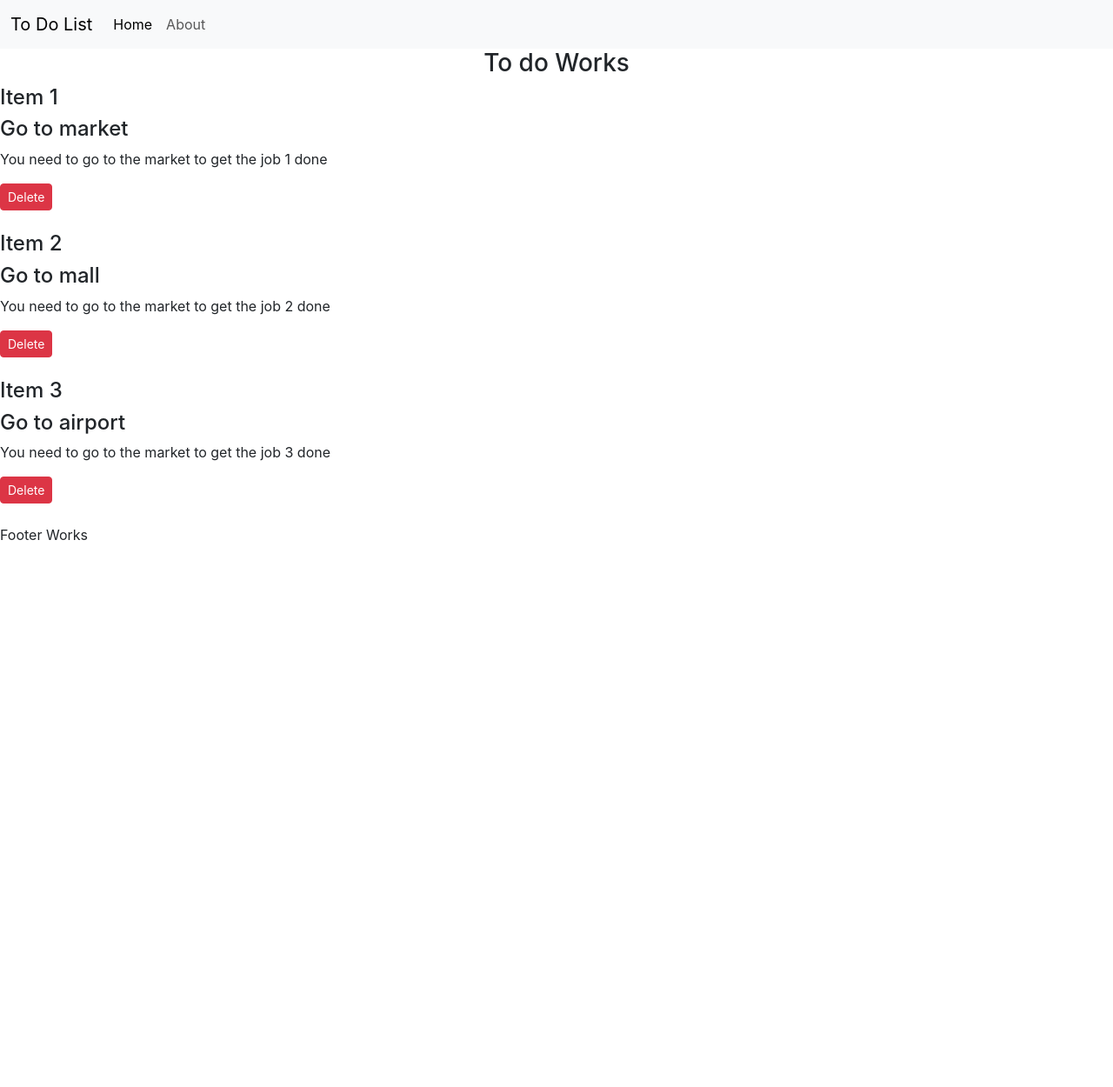
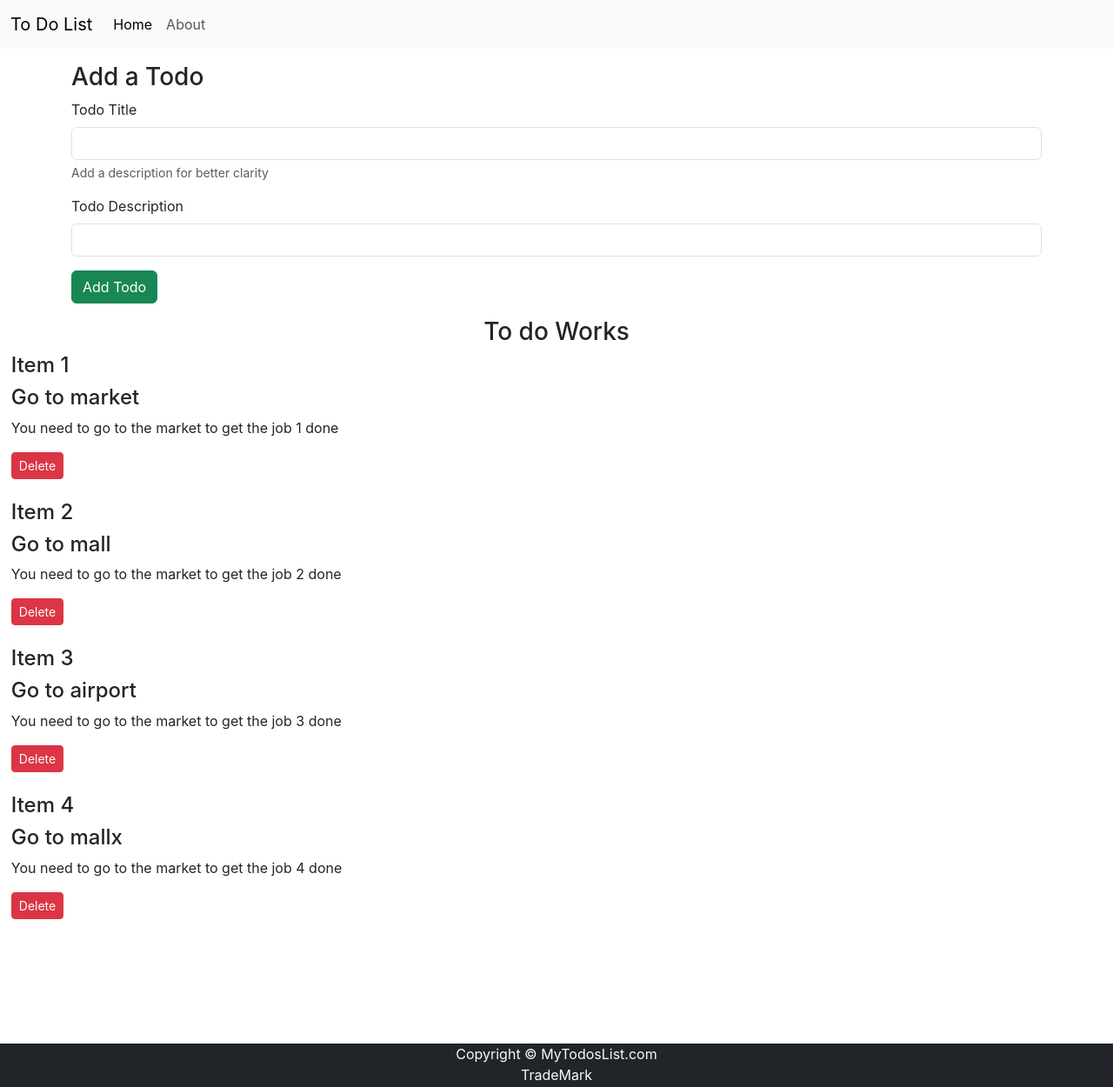
Before and after one commit to Ayush-Baranwal-X/todos-list, a React (Create React App) app: page / in a window 1280 px wide. Shown: the whole page at 87% size. Before the commit the page ends 800 px from the top, so only its background shows below. Built offline with nearby package versions, Linux system fonts and the light colour scheme.

Commit message:
Adding add to do feature

```diff
--- a/src/App.js
+++ b/src/App.js
@@ -2,14 +2,30 @@
 import Headerx from './MyComponents/Header.js';
 import Todos from './MyComponents/Todos.js';
 import Footer from './MyComponents/Footer.js'
+import AddTodo from './MyComponents/AddTodo.js'
 import './App.css';
+import React from 'react';
+import { useState } from 'react';
 
 function App() {
   const onDelete = (todo) => {
     console.log("I am onDelete",todo);
-  }
+    setTodos(todos.filter((e) => {
+      // === and !== compares val and datatype
+      // == and != only compares val and not datatype
+      return e !== todo;
+    }))
 
-  let todos = [
+    // Deleting this way in react does not work
+    // let index = todos.indexOf(todo);
+    // todos.splice(index,1);
+  };
+
+  const onAdd = (title,desc) => {
+    console.log("Todo Added");
+  };
+
+  const [todos, setTodos] = useState([
     {
       sno : 1,
       title : "Go to market",
@@ -24,13 +40,38 @@ function App() {
       sno : 3,
       title : "Go to airport",
       desc : "You need to go to the market to get the job 3 done",
-    }
-  ]
+    },
+    {
+      sno : 4,
+      title : "Go to mallx",
+      desc : "You need to go to the market to get the job 4 done",
+    },
+  ]);
+
+  // This is replced by the above format since we have to use onDelete
+  // let todos = [
+  //   {
+  //     sno : 1,
+  //     title : "Go to market",
+  //     desc : "You need to go to the market to get the job 1 done",
+  //   },
+  //   {
+  //     sno : 2,
+  //     title : "Go to mall",
+  //     desc : "You need to go to the market to get the job 2 done",
+  //   },
+  //   {
+  //     sno : 3,
+  //     title : "Go to airport",
+  //     desc : "You need to go to the market to get the job 3 done",
+  //   }
+  // ]
 
   // let myVar = 135;
   return (
     <>
       <Headerx title = "To Do List" searchBar = {false}/>
+      <AddTodo onAdd = {onAdd}/>
       <Todos todos = {todos} onDelete = {onDelete}/>
       <Footer/>
     </>
--- /dev/null
+++ b/src/MyComponents/AddTodo.js
@@ -0,0 +1,41 @@
+import React, { useState } from 'react'
+
+const AddTodo = (props) => {
+    const [title,setTitle] = useState("");
+    const [desc,setDesc] = useState("");
+    const submit = (e) => {
+        e.preventDefault();
+        if(title.length === 0 || desc.length === 0)
+        {
+            alert("Title or Description can't be empty");
+        }
+        else
+        {
+            alert(title);
+        }
+    };
+
+    return (
+        <div className='container my-3'>
+            <form onSubmit={submit}>
+                <h3>Add a Todo</h3>
+                <div className="mb-3">
+                    <label for="title" className="form-label">Todo Title</label>
+                    <input type="text" value={title} onChange={(e)=>{setTitle(e.target.value)}} className="form-control" id="title" aria-describedby="titleHelp"/>
+                    <div id="descHelp" className="form-text">Add a description for better clarity</div>
+                </div>
+                <div className="mb-3">
+                    <label for="desc" className="form-label">Todo Description</label>
+                    <input type="text" value={desc} onChange={(e)=>{setDesc(e.target.value)}} className="form-control" id="desc"/>
+                </div>
+                {/* <div className="mb-3 form-check">
+                    <input type="checkbox" className="form-check-input" id="exampleCheck1"/>
+                        <label className="form-check-label" for="exampleCheck1">Check me out</label>
+                </div> */}
+                <button type="submit" className="btn btn-success">Add Todo</button>
+            </form>
+        </div>
+    )
+}
+
+export default AddTodo
--- a/src/MyComponents/Footer.js
+++ b/src/MyComponents/Footer.js
@@ -1,10 +1,24 @@
 import React from 'react'
+import './footer.css'
 
 const Footer = () => {
+  let footerStyle = {
+    position : 'absolute',
+    top : '150vh',
+    width : '100%',
+    height : '50px',
+  }
   return (
-    <div>
-      Footer Works
-    </div>
+    // Non inline css
+    <footer style={footerStyle} className='bg-dark text-light'>
+      <p className='text-center' style={{margin : 0, padding : 0}}>Copyright &copy; MyTodosList.com</p>
+      <p className='sylex' style={{textAlign : 'center'}}>TradeMark</p>
+    </footer>
+
+    // Inline css
+    // <footer style={{position : 'fixed', bottom : 0, width : '100%', height : '10%', marginBottom : '0px'}} className='bg-dark text-light'>
+    //   <p className='text-center'>Copyright &copy; MyTodosList.com</p>
+    // </footer>
   )
 }
 
--- a/src/MyComponents/Todos.js
+++ b/src/MyComponents/Todos.js
@@ -7,13 +7,14 @@ const Todos = (props) => {
     <div>
       <h3 className='text-center'>To do Works</h3>
       {/* Whenever you render things using map, always pass a unique key with it */}
-      {props.todos.map((todo) => {
-        return (<div key = {todo.sno}>
+      {props.todos.length === 0 ? "No Todos to display" :
+      props.todos.map((todo) => {
+        return (<div key = {todo.sno} style={{marginLeft : '1%'}}>
           <h4>Item {todo.sno}</h4>
           <TodoItem todo = {todo} onDelete = {props.onDelete}/>
         </div>)
-      })}
-
+      })
+      }
       {/*
       <TodoItem todo = {props.todos[0]}/>
       <TodoItem todo = {props.todos[1]}/>
--- /dev/null
+++ b/src/MyComponents/footer.css
@@ -0,0 +1,5 @@
+.stylex{
+    background-color: black;
+    margin: 0;
+    padding: 0;
+}
```
